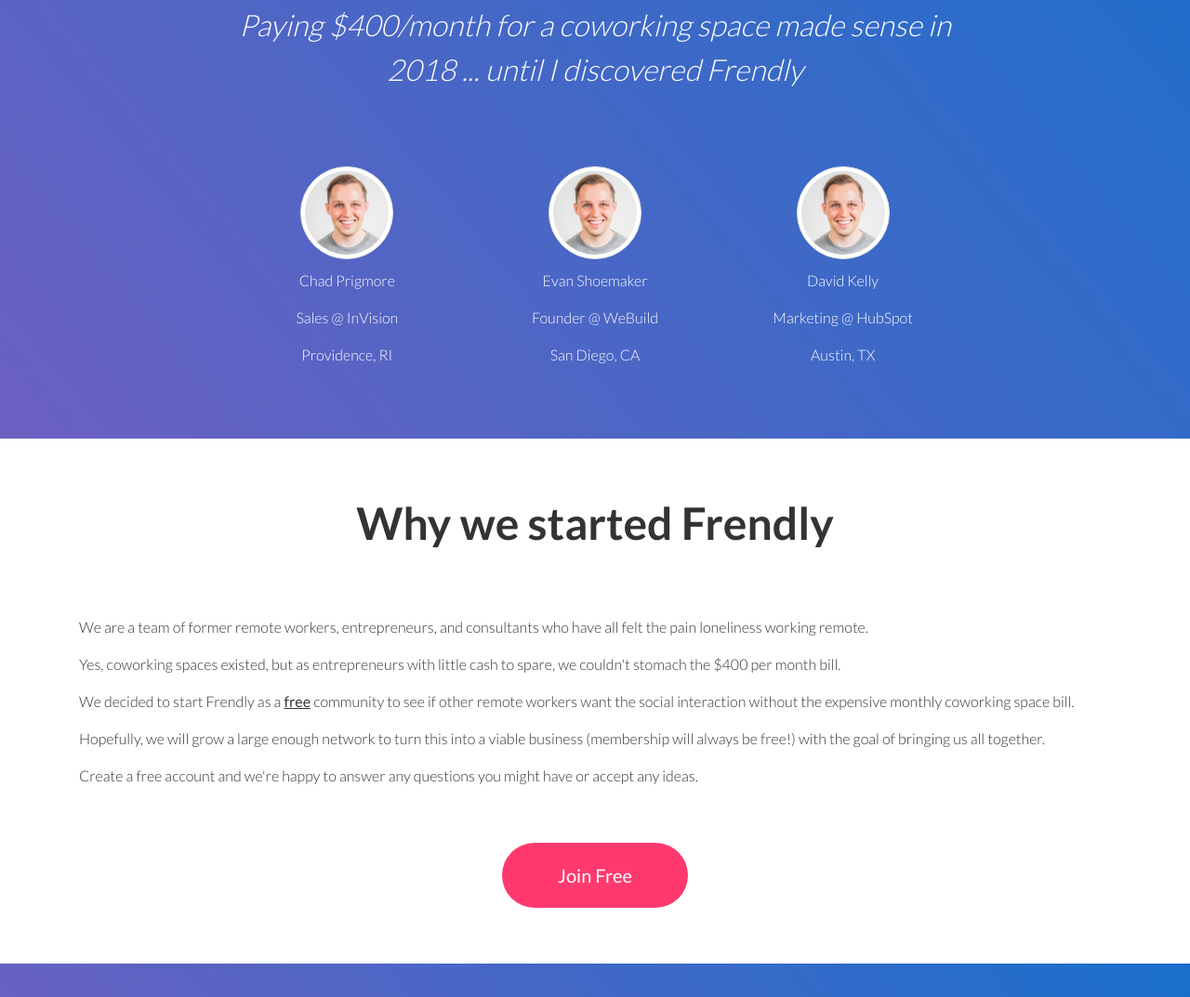
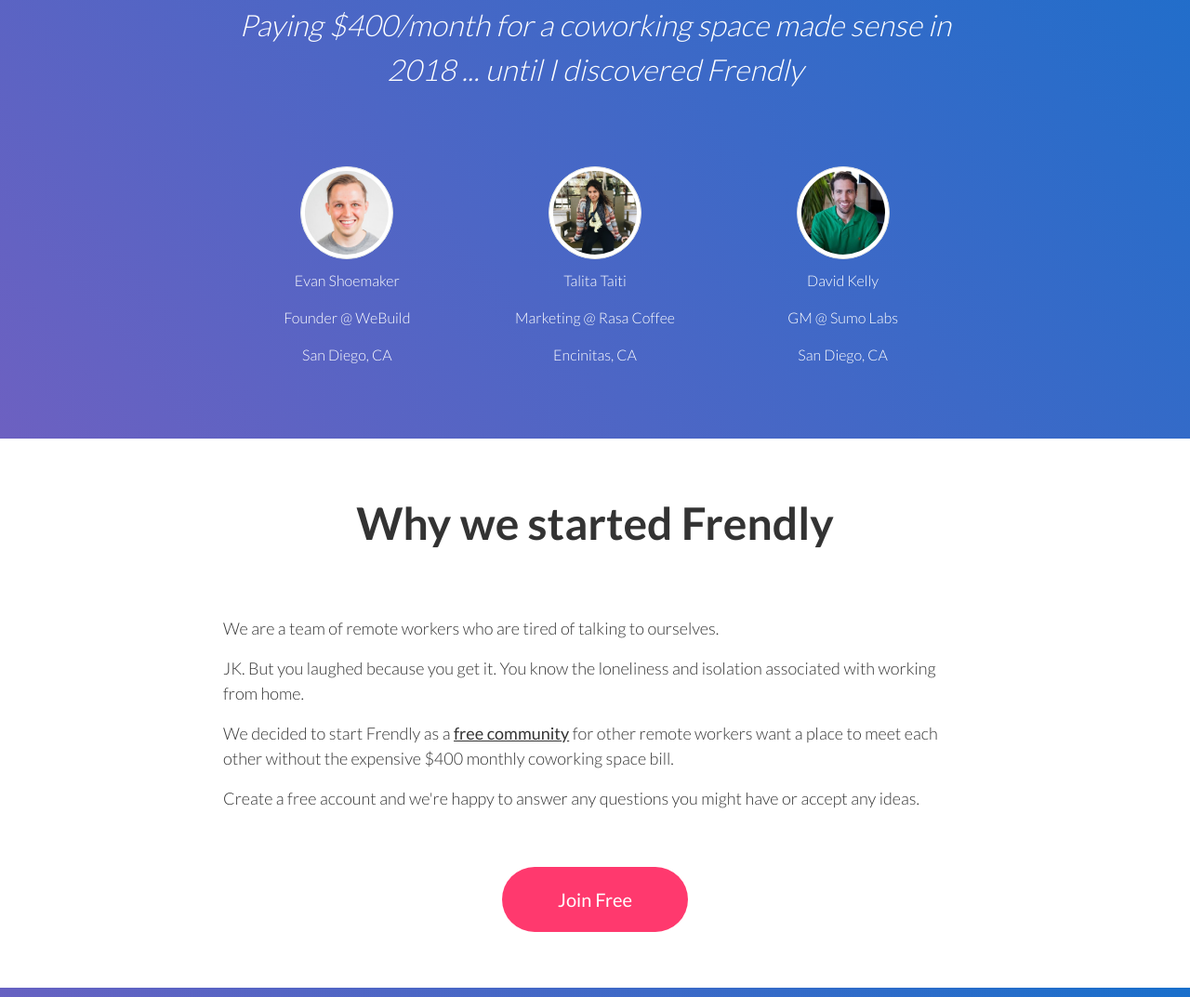
Before and after one commit to sjtousley/frendly, a plain HTML site: page index.html in a window 1280 px wide. Shown: the part 2136-3209 px from the top of the page at 93% size. Drawn offline with nearby package versions, Linux system fonts and the light colour scheme.

Commit message:
updating homepage

```diff
--- a/index.html
+++ b/index.html
@@ -157,15 +157,6 @@
         <div class="col-4">
           <button class="btn btn-outline-secondary" onclick="document.getElementById('Testimonial').innerHTML='<i>Paying $400/month for a coworking space made sense in 2018 ... until I discovered Frendly</i>'">
             <img src="images/evan-shoemaker-headshot.jpg" alt="Evan Shoemaker" class="img-thumbnail">
-            <p>Chad Prigmore</p>
-            <p>Sales @ InVision</p>
-            <p>Providence, RI</p>
-          </button>
-        </div>
-
-        <div class="col-4">
-          <button class="btn btn-outline-secondary" onclick="document.getElementById('Testimonial').innerHTML='<i>When I began working remote I felt and isolated in my house. Now I have friends everywhere.</i>'">
-            <img src="images/evan-shoemaker-headshot.jpg" alt="Evan Shoemaker" class="img-thumbnail">
             <p>Evan Shoemaker</p>
             <p>Founder @ WeBuild</p>
             <p>San Diego, CA</p>
@@ -173,11 +164,20 @@
         </div>
 
         <div class="col-4">
-          <button class="btn btn-outline-secondary" onclick="document.getElementById('Testimonial').innerHTML='<i>The events are so fun and unique! They are the best part of the Frendly community.</i>'">
-            <img src="images/evan-shoemaker-headshot.jpg" alt="Evan Shoemaker" class="img-thumbnail">
+          <button class="btn btn-outline-secondary" onclick="document.getElementById('Testimonial').innerHTML='<i>When I began working remote I felt and isolated in my house. Now I have friends everywhere.</i>'">
+            <img src="images/talita-taiti.jpeg" alt="Evan Shoemaker" class="img-thumbnail">
+            <p>Talita Taiti</p>
+            <p>Marketing @ Rasa Coffee</p>
+            <p>Encinitas, CA</p>
+          </button>
+        </div>
+
+        <div class="col-4">
+          <button class="btn btn-outline-secondary" onclick="document.getElementById('Testimonial').innerHTML='<i>Frendly makes it so much easier to get out my apartment, meet new people, and stop talking to myself.</i>'">
+            <img src="images/david-kelly.jpeg" alt="David Kelly" class="img-thumbnail">
             <p>David Kelly</p>
-            <p>Marketing @ HubSpot</p>
-            <p>Austin, TX</p>
+            <p>GM @ Sumo Labs</p>
+            <p>San Diego, CA</p>
           </button>
         </div>
 
@@ -186,17 +186,24 @@
     </div>
   </div>
 
+  <!-- Possible qutoes to use
+
+  - The events are so fun and unique! They are the best part of the Frendly community. -->
+
   <!-- Closing setion section -->
 
   <div class="container">
 
     <h2 class="text-center header-text-box">Why we started Frendly</h2>
 
-    <p>We are a team of former remote workers, entrepreneurs, and consultants who have all felt the pain loneliness working remote.</p>
-    <p>Yes, coworking spaces existed, but as entrepreneurs with little cash to spare, we couldn't stomach the $400 per month bill.</p>
-    <p>We decided to start Frendly as a <b><u>free</u></b> community to see if other remote workers want the social interaction without the expensive monthly coworking space bill.</p>
-    <p>Hopefully, we will grow a large enough network to turn this into a viable business (membership will always be free!) with the goal of bringing us all together.</p>
-    <p>Create a free account and we're happy to answer any questions you might have or accept any ideas.</p>
+    <div style="font-size: 18px; max-width: 800px; margin: auto;">
+
+      <p>We are a team of remote workers who are tired of talking to ourselves.</p>
+      <p>JK. But you laughed because you get it. You know the loneliness and isolation associated with working from home.</p>
+      <p>We decided to start Frendly as a <b><u>free community</u></b> for other remote workers want a place to meet each other without the expensive $400 monthly coworking space bill.</p>
+      <p>Create a free account and we're happy to answer any questions you might have or accept any ideas.</p>
+
+    </div>
 
     <button type="button" class="btn btn-homepage btn-primary mx-auto" data-toggle="modal" data-target="#exampleModalCenter">
         Join Free
@@ -208,8 +215,8 @@
     <div class="container">
       <div class="text-center">
         <a href="https://app.termly.io/document/privacy-policy/be300779-0b53-4a0f-9533-4bdbb2790d52">Privacy Policy</a>
-        <a href="#">Contact</a>
-        <a href="#">We Are Hiring</a>
+        <a href="mailto:scott@frendly.co">Contact</a>
+        <a href="mailto:scott@frendly.co">We Are Hiring</a>
       </div>
     </div>
   </footer>
```
Also changed, not shown: profile.html (+3 -5 lines), images/david-kelly.jpeg (added), images/talita-taiti.jpeg (added).
